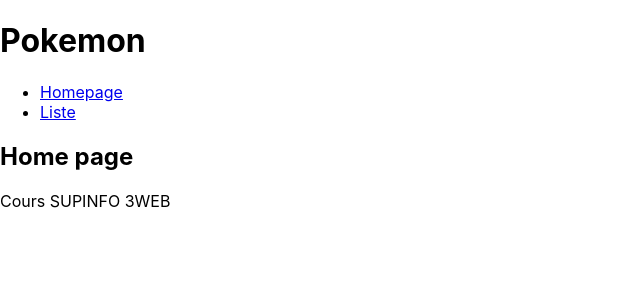
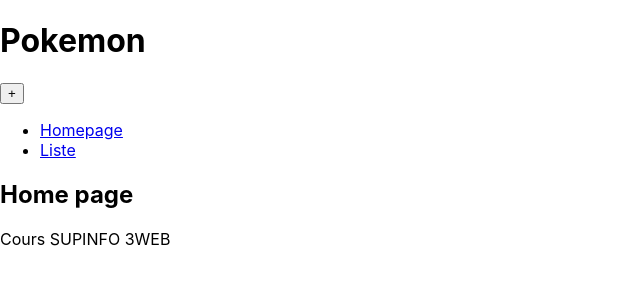
Before and after one commit to johnmeunier/supinfo-2324-3WEB, a React (Create React App) app: page / in a window 1280 px wide. Shown: the top 300 px of the page, without its empty margins (0-640 px from the left). Built offline with nearby package versions, Linux system fonts and the light colour scheme.

Commit message:
feat(context): init context api

```diff
--- a/src/components/Button.jsx
+++ b/src/components/Button.jsx
@@ -1,3 +1,11 @@
-export default ({children, onClick}) => <button className="pokemon__pagination" onClick={onClick}>
-  {children}
-</button>
+import { useContext } from "react";
+import { LevelContext } from "../services/LevelContext";
+
+export default ({ children, onClick }) => {
+  const { level } = useContext(LevelContext);
+  return (
+    <button className="pokemon__pagination" onClick={onClick}>
+      {children} {level}
+    </button>
+  );
+};
--- a/src/components/Header.jsx
+++ b/src/components/Header.jsx
@@ -1,8 +1,14 @@
+import { useContext } from "react";
 import { Link } from "react-router-dom";
+import { LevelContext } from "../services/LevelContext";
 
-export default () => (
+export default () => {
+  const { setLevel } = useContext(LevelContext);
+
+  return (
     <header>
       <h1>Pokemon</h1>
+      <button onClick={() => setLevel((level) => level + 1)}>+</button>
       <nav>
         <ul>
           <li>
@@ -15,3 +21,4 @@
       </nav>
     </header>
   );
+};
--- a/src/pages/Root.jsx
+++ b/src/pages/Root.jsx
@@ -1,11 +1,18 @@
+import { useState } from "react";
 import Header from "../components/Header";
 import Footer from "../components/Footer";
 import { Outlet } from "react-router-dom";
+import { LevelContext } from "../services/LevelContext";
 
-export default () => (
+export default () => {
+  const [level, setLevel] = useState(1);
+  return (
     <>
+      <LevelContext.Provider value={{ level, setLevel }}>
         <Header />
         <Outlet />
         <Footer />
+      </LevelContext.Provider>
     </>
   );
+};
--- /dev/null
+++ b/src/services/LevelContext.js
@@ -0,0 +1,3 @@
+import { createContext } from "react";
+
+export const LevelContext = createContext(null);
```
Lines whose indentation alone changed are shown as unchanged.
